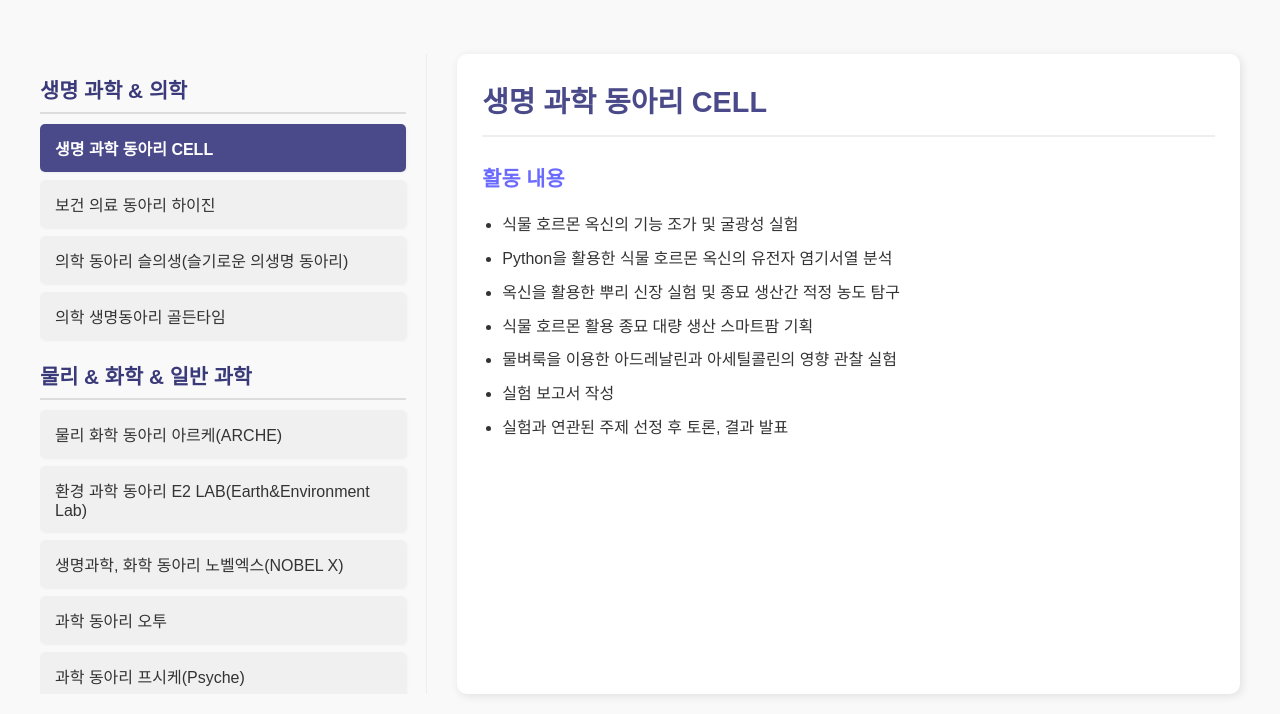
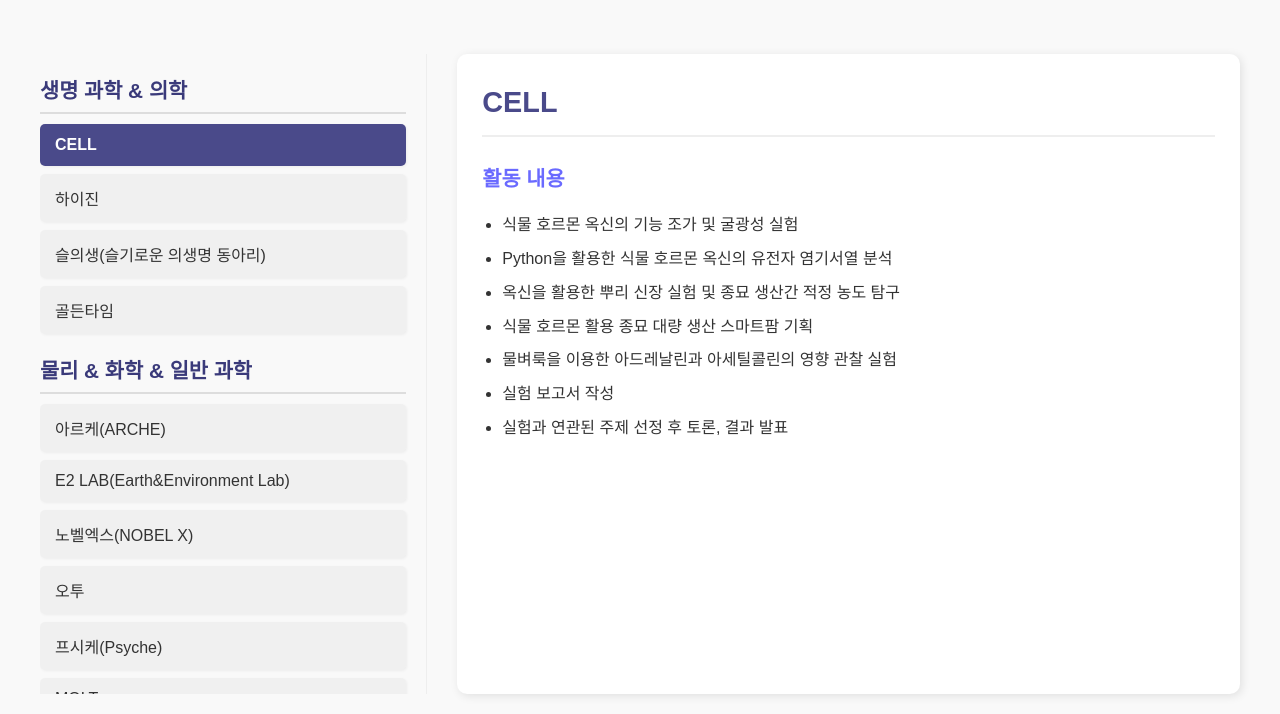
Before and after one commit to hg296088-ops/school_clubs_list, a plain HTML site: page index.html in a window 1280 px wide. Shown: the part 117-831 px from the top of the page. Drawn offline with Linux system fonts and the light colour scheme.

Commit message:
Update index.html

```diff
--- a/index.html
+++ b/index.html
@@ -3,7 +3,7 @@
 <head>
   <meta charset="UTF-8" />
   <meta name="viewport" content="width=device-width, initial-scale=1" />
-  <title>우리 학교 동아리 소개</title>
+  <title>2025 울산여고 동아리 목록</title>
   <style>
     /* 기본 스타일 */
     body {
@@ -129,7 +129,7 @@
 </head>
 <body>
 
-  <h1>우리 학교 동아리 소개</h1>
+  <h1>2025 울산여고 동아리 목록</h1>
 
   <div id="club-list">
     <!-- 동아리 계열 제목과 동아리 이름 버튼들이 여기에 자바스크립트로 생성됩니다 -->
@@ -147,7 +147,7 @@
         categoryName: "생명 과학 & 의학",
         clubs: {
           "cell": {
-            name: "생명 과학 동아리 CELL",
+            name: "CELL",
             description: `
               <h3>활동 내용</h3>
               <ul>
@@ -162,7 +162,7 @@
             `
           },
           "hygiene": {
-            name: "보건 의료 동아리 하이진",
+            name: "하이진",
             description: `
               <h3>활동 내용</h3>
               <ul>
@@ -173,7 +173,7 @@
             `
           },
           "sluiseng": {
-            name: "의학 동아리 슬의생(슬기로운 의생명 동아리)",
+            name: "슬의생(슬기로운 의생명 동아리)",
             description: `
               <h3>활동 내용</h3>
               <ul>
@@ -183,7 +183,7 @@
             `
           },
           "goldentime": {
-            name: "의학 생명동아리 골든타임",
+            name: "골든타임",
             description: `
               <h3>활동 내용</h3>
               <ul>
@@ -199,7 +199,7 @@
         categoryName: "물리 & 화학 & 일반 과학",
         clubs: {
           "arche": {
-            name: "물리 화학 동아리 아르케(ARCHE)",
+            name: "아르케(ARCHE)",
             description: `
               <h3>활동 내용</h3>
               <ul>
@@ -211,7 +211,7 @@
             `
           },
           "e2lab": {
-            name: "환경 과학 동아리 E2 LAB(Earth&Environment Lab)",
+            name: "E2 LAB(Earth&Environment Lab)",
             description: `
               <h3>활동 내용</h3>
               <ul>
@@ -221,7 +221,7 @@
             `
           },
           "nobelx": {
-            name: "생명과학, 화학 동아리 노벨엑스(NOBEL X)",
+            name: "노벨엑스(NOBEL X)",
             description: `
               <h3>활동 내용</h3>
               <ul>
@@ -235,7 +235,7 @@
             `
           },
           "o2": {
-            name: "과학 동아리 오투",
+            name: "오투",
             description: `
               <h3>활동 내용</h3>
               <ul>
@@ -245,7 +245,7 @@
             `
           },
           "psyche": {
-            name: "과학 동아리 프시케(Psyche)",
+            name: "프시케(Psyche)",
             description: `
               <h3>활동 내용</h3>
               <ul>
@@ -256,7 +256,7 @@
             `
           },
           "molt": {
-            name: "과학 동아리 MOLT",
+            name: "MOLT",
             description: `
               <h3>[실험 활동]</h3>
               <ul>
@@ -280,7 +280,7 @@
         categoryName: "정보 & SW & 공학",
         clubs: {
           "codegeeks": {
-            name: "정보 동아리 코드긱스(CODEGEEKS)",
+            name: "코드긱스(CODEGEEKS)",
             description: `
               <h3>활동 내용</h3>
               <ul>
@@ -296,7 +296,7 @@
             `
           },
           "beta": {
-            name: "공학 동아리 베타(BETA)",
+            name: "베타(BETA)",
             description: `
               <h3>활동 내용</h3>
               <ul>
@@ -308,7 +308,7 @@
             `
           },
           "synapse": {
-            name: "과학 동아리 시냅스(SYNAPSE)",
+            name: "시냅스(SYNAPSE)",
             description: `
               <h3>활동 내용</h3>
               <ul>
@@ -333,7 +333,7 @@
             `
           },
           "sodam": {
-            name: "교육 동아리 소담",
+            name: "소담",
             description: `
               <h3>활동 내용</h3>
               <ul>
@@ -343,7 +343,7 @@
             `
           },
           "edupia": {
-            name: "교육 동아리 에듀피아",
+            name: "에듀피아",
             description: `
               <h3>활동 내용</h3>
               <ul>
@@ -355,7 +355,7 @@
             `
           },
           "gyohak": {
-            name: "교육 동아리 교학 상장",
+            name: "교학 상장",
             description: `
               <h3>활동 내용</h3>
               <ul>
```
